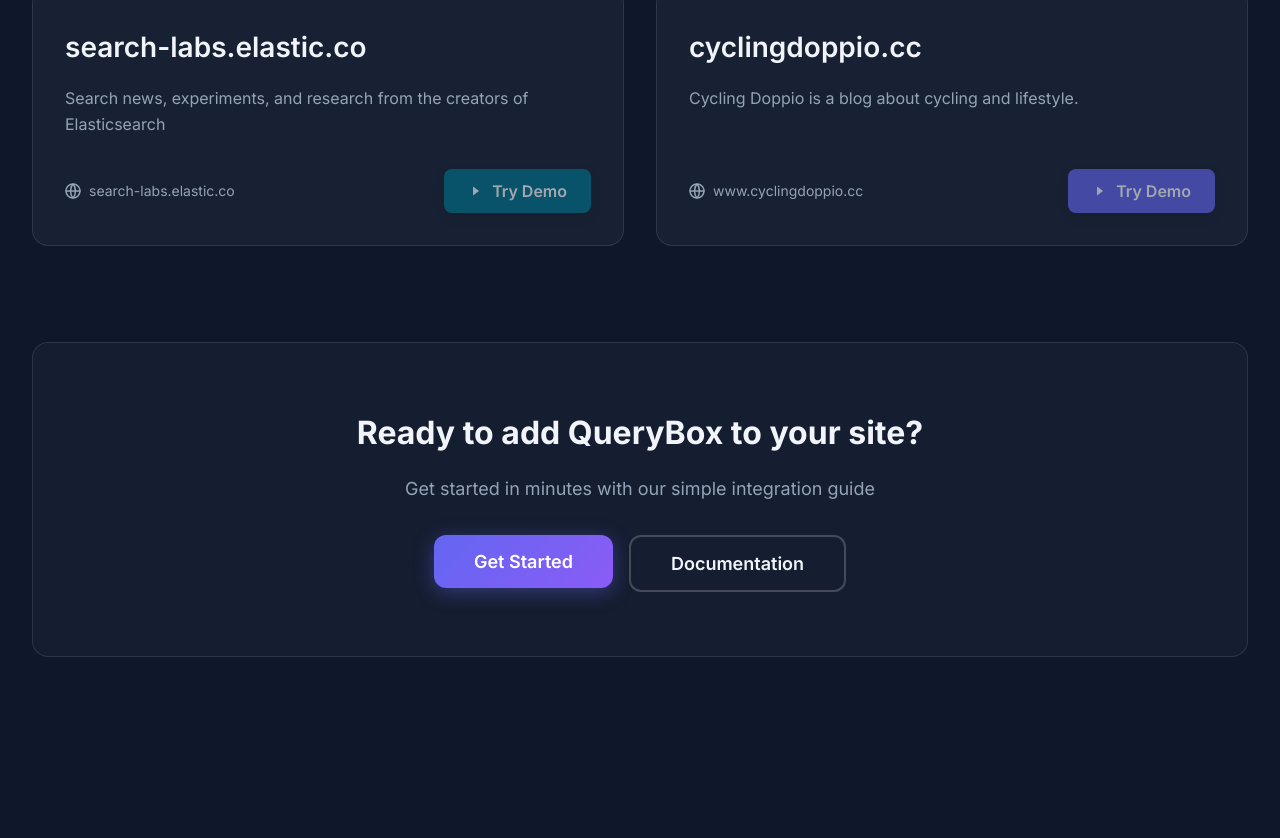
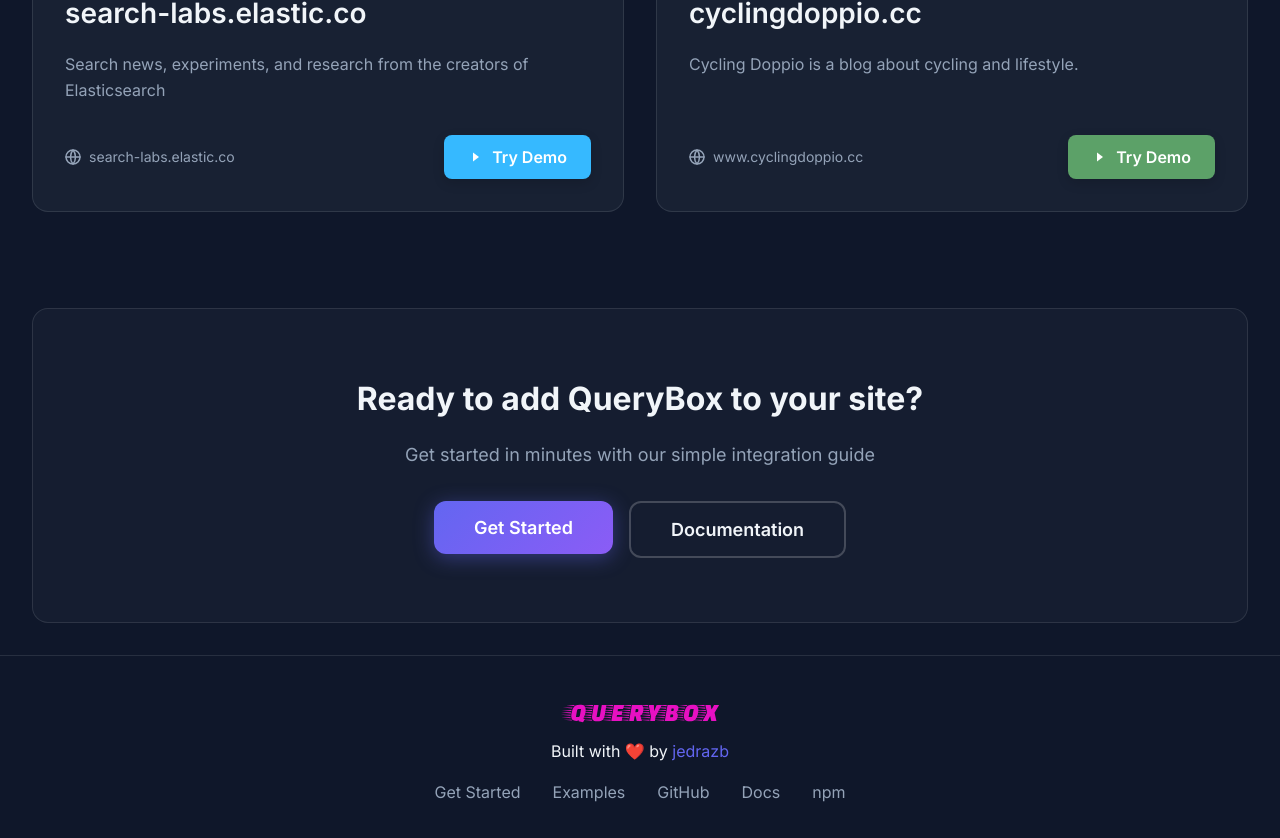
Before and after one commit to jedrazb/querybox, a Next.js app in the folder packages/app/: page /examples in a window 1280 px wide. Shown: the part 1000-1838 px from the top of the page. Before the commit the page ends 1689 px from the top, so only its background shows below. Built offline with nearby package versions, Linux system fonts and the light colour scheme.

Commit message:
move footer

```diff
--- a/packages/app/src/app/examples/page.tsx
+++ b/packages/app/src/app/examples/page.tsx
@@ -18,7 +18,7 @@
     description:
       "MCP (Model Context Protocol) is an open-source standard for connecting AI applications to external systems.",
     website: "https://modelcontextprotocol.io",
-    color: "#6366f1",
+    color: "#c6613f",
     domain: "modelcontextprotocol.io",
     initialQuestions: [
       "In 2 sentences, what is the Model Context Protocol?",
@@ -42,7 +42,7 @@
     description:
       "Elastic is the company behind the Elasticsearch, leading provider of vector database solutions.",
     website: "https://elastic.co",
-    color: "#00758F",
+    color: "#0b64dd",
     domain: "elastic.co",
     initialQuestions: [
       "In 2 sentences, what is Elastic?",
@@ -52,9 +52,9 @@
   {
     title: "www.searchkit.co",
     description:
-      "Searchkit is a library for building search interfaces with Elasticsearch.",
+      "Searchkit - UI Widgets for Elasticsearch. React, Vue & Javascript supported.",
     website: "https://www.searchkit.co",
-    color: "#6366f1",
+    color: "#266769",
     domain: "www.searchkit.co",
     initialQuestions: [
       "In 2 sentences, what is Searchkit?",
@@ -66,7 +66,7 @@
     description:
       "Search news, experiments, and research from the creators of Elasticsearch",
     website: "https://search-labs.elastic.co",
-    color: "#00758F",
+    color: "#36b9ff",
     domain: "search-labs.elastic.co",
     initialQuestions: ["What is Elastic Agent Builder?"],
   },
@@ -74,7 +74,7 @@
     title: "cyclingdoppio.cc",
     description: "Cycling Doppio is a blog about cycling and lifestyle.",
     website: "https://www.cyclingdoppio.cc",
-    color: "#6366f1",
+    color: "#5ca168",
     domain: "cyclingdoppio.cc",
     initialQuestions: [
       "In 2 sentences, what is Cycling Doppio?",
@@ -84,7 +84,7 @@
 ];
 
 export default function ExamplesPage() {
-  const { initializeForDomain, chat, isReady } = useTestDemo();
+  const { initializeForDomain, chat, isModuleLoaded } = useTestDemo();
 
   const handleTryDemo = async (example: ExampleConfig) => {
     // Extract domain from website URL
@@ -117,8 +117,6 @@
           <p className={styles.subtitle}>
             See how QueryBox powers search and AI chat across different
             websites.
-            <br />
-            Click "Try Demo" to interact with each example.
           </p>
         </section>
 
@@ -209,8 +207,10 @@
                         style={{
                           backgroundColor: example.color,
                         }}
-                        disabled={!isReady}
+                        disabled={!isModuleLoaded}
                       >
+                        {isModuleLoaded ? (
+                          <>
                             <svg
                               width="16"
                               height="16"
@@ -224,6 +224,10 @@
                               />
                             </svg>
                             Try Demo
+                          </>
+                        ) : (
+                          "Loading..."
+                        )}
                       </button>
                     </div>
                   </div>
--- a/packages/app/src/app/layout.tsx
+++ b/packages/app/src/app/layout.tsx
@@ -32,6 +32,34 @@
           <div style={{ paddingTop: "70px", minHeight: "100vh" }}>
             {children}
           </div>
+          <footer className="footer">
+            <div className="footerContent">
+              <img src="/querybox.svg" alt="QueryBox" className="footerLogo" />
+              <p>
+                Built with ❤️ by{" "}
+                <a
+                  href="https://github.com/jedrazb"
+                  target="_blank"
+                  rel="noopener noreferrer"
+                >
+                  jedrazb
+                </a>
+              </p>
+            </div>
+            <div className="footerLinks">
+              <a href="/get-started">Get Started</a>
+              <a href="/examples">Examples</a>
+              <a
+                href="https://github.com/jedrazb/querybox"
+                target="_blank"
+                rel="noopener noreferrer"
+              >
+                GitHub
+              </a>
+              <a href="/docs">Docs</a>
+              <a href="https://www.npmjs.com/package/@jedrazb/querybox">npm</a>
+            </div>
+          </footer>
         </QueryBoxProvider>
       </body>
     </html>
--- a/packages/app/src/components/QueryBoxProvider.tsx
+++ b/packages/app/src/components/QueryBoxProvider.tsx
@@ -22,8 +22,8 @@
 
   // Load QueryBox dynamically
   useEffect(() => {
-    // Don't initialize on get-started page - it has its own TestDemoProvider
-    if (pathname === "/get-started") {
+    // Don't initialize on get-started or examples page - it has its own TestDemoProvider
+    if (pathname === "/get-started" || pathname === "/examples") {
       return;
     }
 
--- a/packages/app/src/components/TestDemoProvider.tsx
+++ b/packages/app/src/components/TestDemoProvider.tsx
@@ -25,6 +25,7 @@
     }
   ) => Promise<void>;
   isReady: boolean;
+  isModuleLoaded: boolean;
 }
 
 const TestDemoContext = createContext<TestDemoContextType | null>(null);
@@ -32,6 +33,7 @@
 export function TestDemoProvider({ children }: { children: ReactNode }) {
   const queryboxRef = useRef<any>(null);
   const [isReady, setIsReady] = useState(false);
+  const [isModuleLoaded, setIsModuleLoaded] = useState(false);
 
   // Load QueryBox module once on mount
   useEffect(() => {
@@ -41,9 +43,13 @@
           const module = await import("@jedrazb/querybox");
           QueryBox = module.default;
           console.log("✅ QueryBox module loaded");
+          setIsModuleLoaded(true);
         } catch (error) {
           console.error("❌ Failed to load QueryBox module:", error);
+          setIsModuleLoaded(false);
         }
+      } else if (QueryBox) {
+        setIsModuleLoaded(true);
       }
     };
 
@@ -108,6 +114,7 @@
     },
     initializeForDomain,
     isReady,
+    isModuleLoaded,
   };
 
   return (
--- a/packages/app/src/styles/globals.css
+++ b/packages/app/src/styles/globals.css
@@ -74,3 +74,40 @@
   white-space: nowrap;
   border-width: 0;
 }
+
+/* Footer */
+.footer {
+  padding: 3rem 2rem;
+  text-align: center;
+  border-top: 1px solid var(--border);
+}
+
+.footerContent {
+  display: flex;
+  flex-direction: column;
+  align-items: center;
+  gap: 1rem;
+  margin-bottom: 1rem;
+}
+
+.footerLogo {
+  width: 160px;
+  height: auto;
+  opacity: 0.9;
+}
+
+.footerLinks {
+  display: flex;
+  gap: 2rem;
+  justify-content: center;
+  margin-top: 1rem;
+}
+
+.footerLinks a {
+  color: var(--text-secondary);
+  transition: color 0.2s;
+}
+
+.footerLinks a:hover {
+  color: var(--primary);
+}
```
Also changed, not shown: packages/app/src/app/page.module.css (+0 -37 lines), packages/app/src/app/page.tsx (+0 -34 lines). Lines whose indentation alone changed are shown as unchanged.
